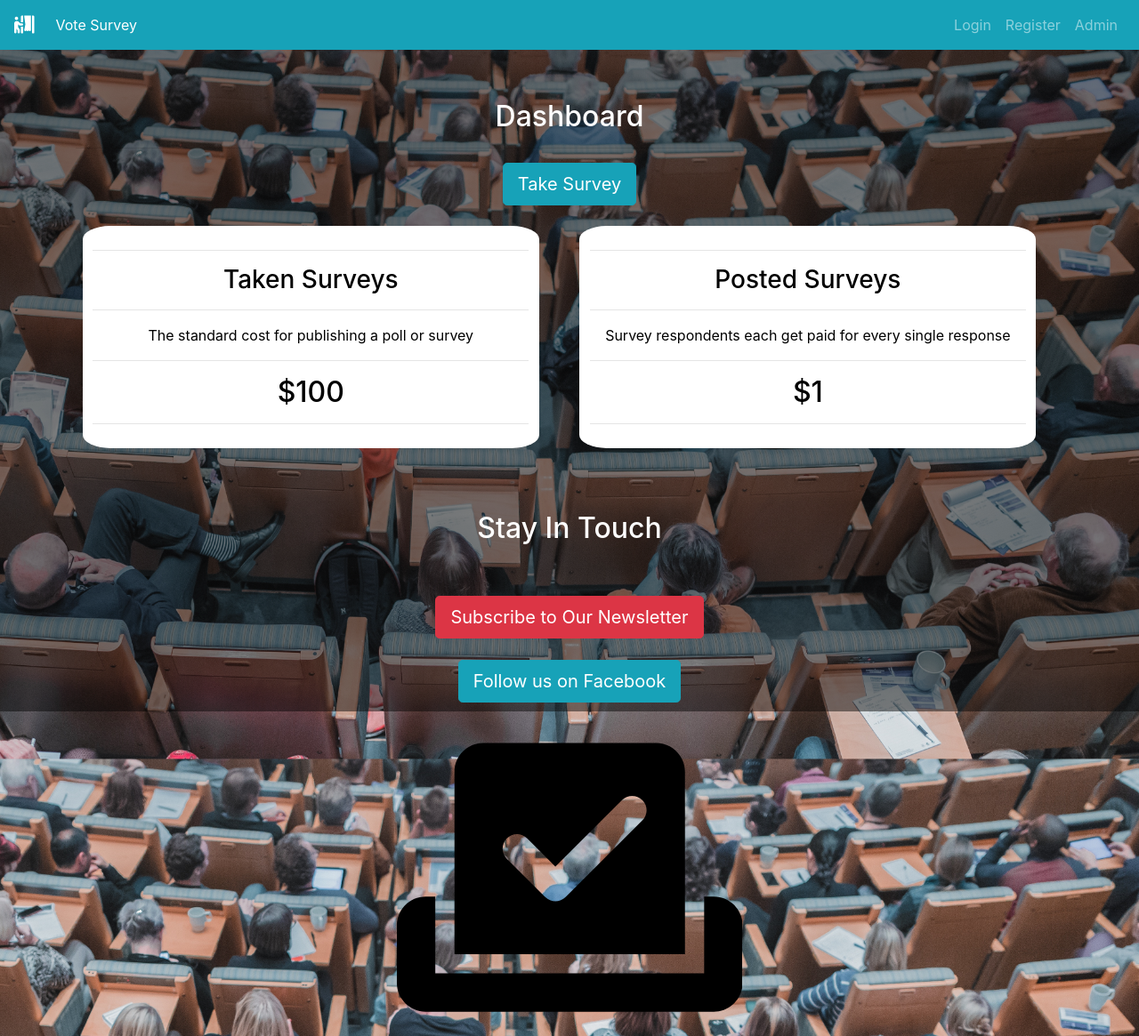
After one commit to Radee1/vote, a Django app: page /accounts/dashboard/ in a window 1280 px wide. The commit adds this page. Shown: the whole page at 89% size. Run offline with Django 3.2, Linux system fonts and the light colour scheme; some libraries are stand-ins or nearby versions.

Commit message:
Added user dashboard

```diff
--- /dev/null
+++ b/accounts/templates/accounts/dashboard.html
@@ -0,0 +1,63 @@
+{% extends 'base.html' %}
+{% load static %}
+{% block custom_css %}
+<link rel="stylesheet" href="{% static 'css/home_style.css' %}">
+{% endblock custom_css %}
+{% block content %}
+<div class="container">
+    <div class="row">
+        <div class="col">
+            <div id="home-content">
+                <h2>Dashboard</h2>
+                <hr>
+                <a class="btn btn-info btn-lg" href="{% url 'polls:list' %}" role="button">Take Survey</a>
+
+                <div class="row">
+                    <div class="pricing">
+                        <hr>
+                        <h3>Taken Surveys</h3>
+                        <hr>
+                        <p>The standard cost for publishing a poll or survey </p>
+                        <hr>
+                        <h2>$100</h2>
+                        <hr>
+                    </div>
+                    <div class="pricing">
+                        <hr>
+                        <h3>Posted Surveys</h3>
+                        <hr>
+                        <p>Survey respondents each get paid for every single response</p>
+                        <hr>
+                        <h2>$1</h2>
+                        <hr>
+                    </div>
+                </div>
+                <br><br>
+                <div>
+                    <h2>Stay In Touch</h2>
+                    <br><br>
+                    <a href="{% url 'accounts:newsletter' %}">
+                        <button class="btn btn-lg btn-danger">
+                            Subscribe to Our Newsletter
+                        </button>
+                    </a>
+                    <br><br>
+                    <a href="https://www.facebook.com/" target="_blank">
+                        <button class="btn btn-lg btn-info">
+                            Follow us on Facebook
+                        </button>
+                    </a>
+                    <br><br>
+                    <svg style="width:35%;" xmlns="http://www.w3.org/2000/svg" viewBox="0 0 576 512">
+                        <!--! Font Awesome Pro 6.2.1 by @fontawesome - https://fontawesome.com License - https://fontawesome.com/license (Commercial License) Copyright 2022 Fonticons, Inc. -->
+                        <path
+                            d="M96 80c0-26.5 21.5-48 48-48H432c26.5 0 48 21.5 48 48V384H96V80zm313 47c-9.4-9.4-24.6-9.4-33.9 0l-111 111-47-47c-9.4-9.4-24.6-9.4-33.9 0s-9.4 24.6 0 33.9l64 64c9.4 9.4 24.6 9.4 33.9 0L409 161c9.4-9.4 9.4-24.6 0-33.9zM0 336c0-26.5 21.5-48 48-48H64V416H512V288h16c26.5 0 48 21.5 48 48v96c0 26.5-21.5 48-48 48H48c-26.5 0-48-21.5-48-48V336z" />
+                    </svg>
+                    <br>
+                </div>
+
+            </div>
+        </div>
+    </div>
+</div>
+{% endblock content %}
--- a/accounts/urls.py
+++ b/accounts/urls.py
@@ -9,4 +9,5 @@ urlpatterns=[
     path('register/', views.create_user, name='register'),
     path('payment_page/', views.payment_page, name='payment_page'),
     path('newsletter/', views.newsletter, name='newsletter'),
+    path('dashboard/', views.dashboard, name='dashboard'),
 ]
--- a/accounts/views.py
+++ b/accounts/views.py
@@ -15,7 +15,7 @@ def login_user(request):
         if user is not None:
             login(request, user)
             redirect_url = request.GET.get('next', 'list_view')
-            return redirect('polls:list')
+            return redirect('accounts:dashboard')
         else:
             messages.error(request, "Username Or Password is incorrect!",
                            extra_tags='alert alert-warning alert-dismissible fade show')
@@ -74,3 +74,6 @@ def payment_page(request):
 
 def newsletter(request):
     return render(request, 'accounts/newsletter.html')
+
+def dashboard(request):
+    return render(request, 'accounts/dashboard.html')
--- a/static/css/home_style.css
+++ b/static/css/home_style.css
@@ -24,6 +24,7 @@ body {
     width: 45%;
     background: white;
     color: black;
+    border-radius: 6%;
     padding: 1%;
     margin: 2%;
 }
--- a/templates/includes/navbar.html
+++ b/templates/includes/navbar.html
@@ -5,11 +5,20 @@
         <span class="navbar-toggler-icon"></span>
     </button>
     <div class="collapse navbar-collapse" id="collapsibleNavId">
+        {% if request.user.is_authenticated %}
+        <ul class="navbar-nav mr-auto mt-2 mt-lg-0">
+            <li class="nav-item active">
+                <a class="nav-link" href="{% url 'accounts:dashboard' %}">Vote Survey<span
+                        class="sr-only">(current)</span></a>
+            </li>
+        </ul>
+        {% else %}
         <ul class="navbar-nav mr-auto mt-2 mt-lg-0">
             <li class="nav-item active">
                 <a class="nav-link" href="{% url 'home' %}">Vote Survey<span class="sr-only">(current)</span></a>
             </li>
         </ul>
+        {% endif %}
         <div class="navbar-nav ml-auto">
             {% if request.user.is_authenticated %}
             <a class="nav-link" href="{% url 'polls:list_by_user' %}">Survey Polls</a>
```
